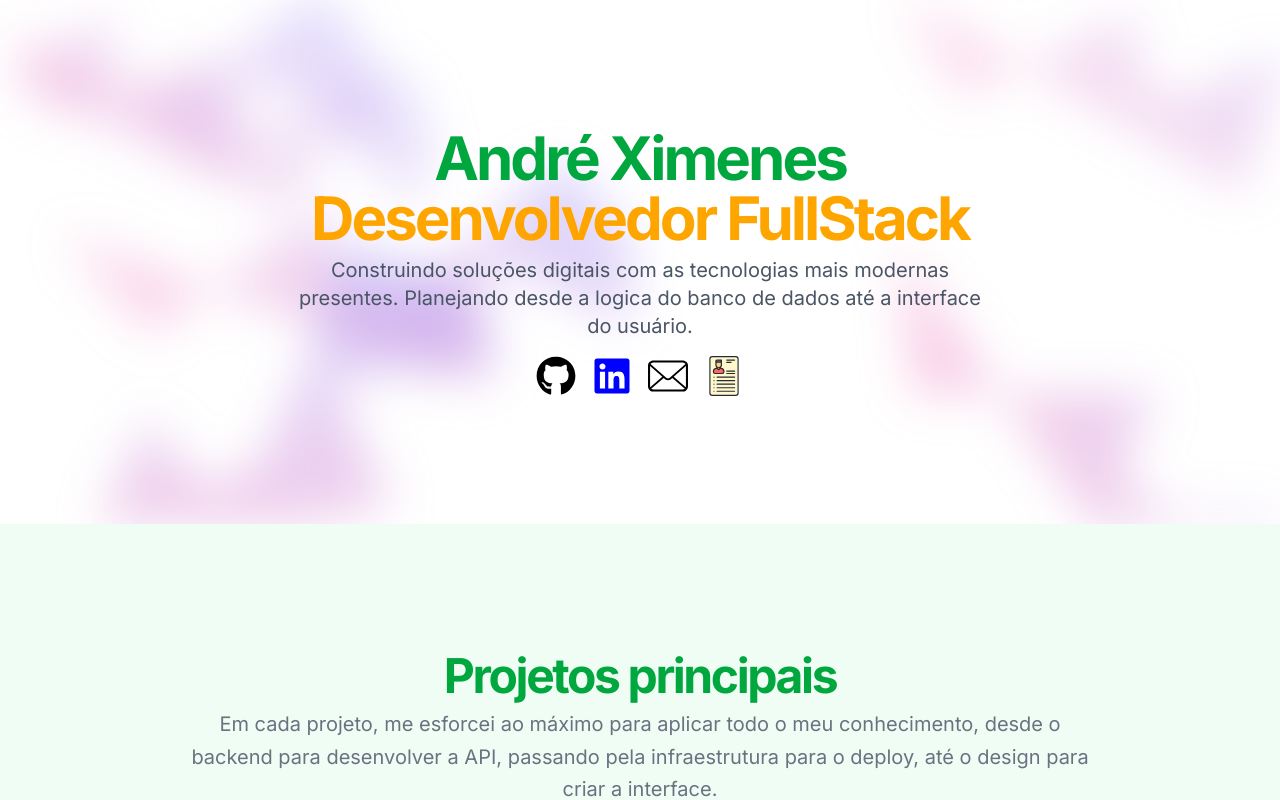
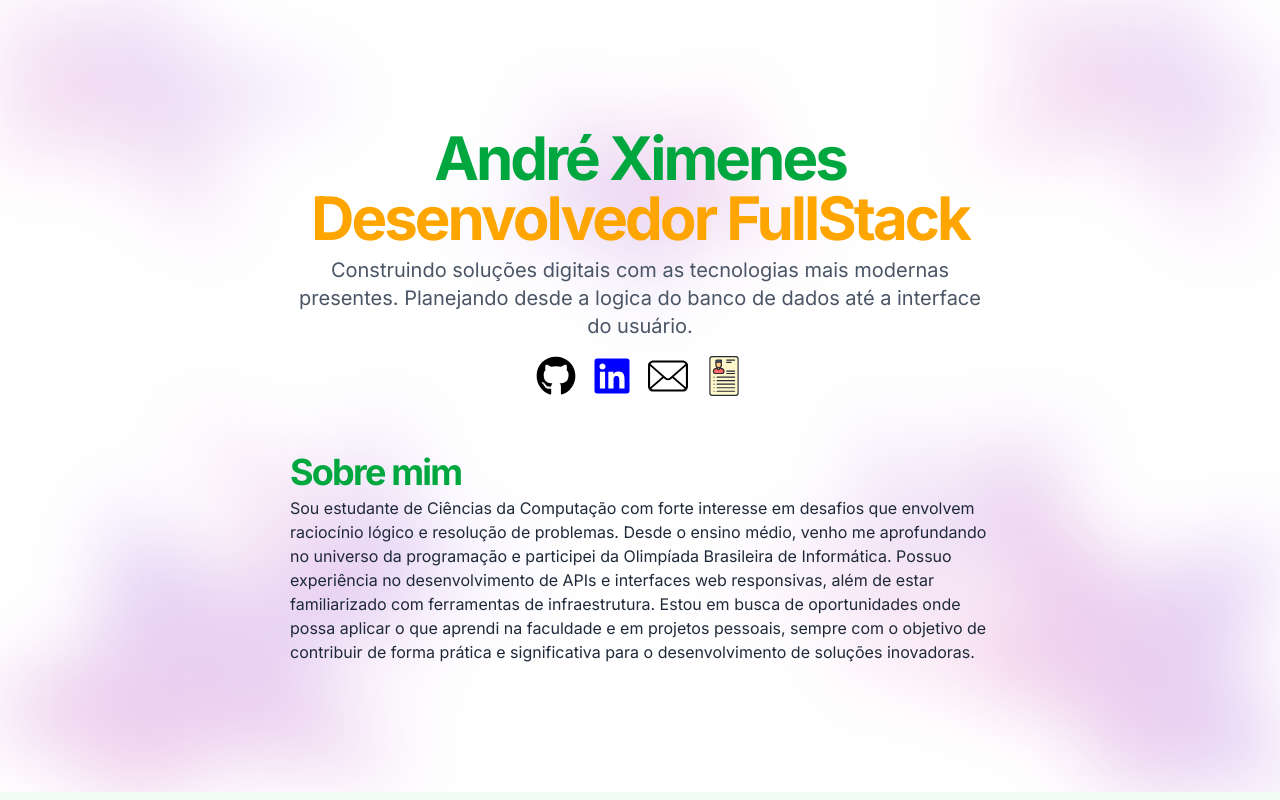
Before and after one commit to AndreXime/portifolio, a Next.js app: page / in a window 1280 px wide. Shown: the top 800 px of the page. Built offline with nearby package versions, Linux system fonts and the light colour scheme.

Commit message:
PATCH: Efeito de fundo melhor e sessão sobre mim

```diff
--- a/src/app/globals.css
+++ b/src/app/globals.css
@@ -22,19 +22,19 @@
 
 @keyframes floatMovement {
 	0% {
-		transform: translateY(0);
+		transform: translate(0, 0);
 	}
 	33% {
-		transform: translateY(50px);
+		transform: translate(-19%, 19%);
 	}
 	66% {
-		transform: translateY(-50px);
+		transform: translate(19%, -19%);
 	}
 	100% {
-		transform: translateY(0);
+		transform: translate(0, 0);
 	}
 }
 
 .float-animation {
-	animation: floatMovement 6s infinite ease-in-out;
+	animation: floatMovement 3s infinite linear;
 }
--- a/src/app/page.tsx
+++ b/src/app/page.tsx
@@ -3,11 +3,10 @@ import BackgroundEffect from '@/components/ui/BackgroundEffect';
 
 export default function Page() {
 	return (
-		<div className="min-h-screen ">
-			<main>
+		<main className="min-h-screen">
 			<section
 				id="about"
-					className="py-20 md:py-24 lg:py-32 px-5 min-h-[60vh] relative">
+				className="py-20 md:py-24 lg:py-32 px-5 min-h-[70vh] relative">
 				<BackgroundEffect />
 				<Hero />
 			</section>
@@ -54,6 +53,5 @@ export default function Page() {
 				</div>
 			</section>
 		</main>
-		</div>
 	);
 }
--- a/src/components/sections/Hero.tsx
+++ b/src/components/sections/Hero.tsx
@@ -48,6 +48,17 @@ export default function Hero() {
 					<span className="sr-only">Currículo</span>
 				</Link>
 			</div>
+			<div className="flex flex-col text-left mt-10">
+				<h2 className="heading text-2xl tracking-tighter sm:text-3xl md:text-4xl text-left">Sobre mim</h2>
+				<p className="mx-auto max-w-[700px] text-gray-800 mt-1">
+					Sou estudante de Ciências da Computação com forte interesse em desafios que envolvem raciocínio lógico e
+					resolução de problemas. Desde o ensino médio, venho me aprofundando no universo da programação e participei da
+					Olimpíada Brasileira de Informática. Possuo experiência no desenvolvimento de APIs e interfaces web
+					responsivas, além de estar familiarizado com ferramentas de infraestrutura. Estou em busca de oportunidades
+					onde possa aplicar o que aprendi na faculdade e em projetos pessoais, sempre com o objetivo de contribuir de
+					forma prática e significativa para o desenvolvimento de soluções inovadoras.
+				</p>
+			</div>
 		</div>
 	);
 }
--- a/src/components/ui/BackgroundEffect.tsx
+++ b/src/components/ui/BackgroundEffect.tsx
@@ -2,48 +2,51 @@
  * O container pai deve ter propriedade relativa
  */
 export default function BackgroundEffect() {
-	const polygon =
-		'polygon(74.1% 44.1%, 100% 61.6%, 97.5% 26.9%, 85.5% 0.1%, 80.7% 2%, 72.5% 32.5%, 60.2% 62.4%, 52.4% 68.1%, 47.5% 58.3%, 45.2% 34.5%, 27.5% 76.7%, 0.1% 64.9%, 17.9% 100%, 27.6% 76.8%, 76.1% 97.7%, 74.1% 44.1%)';
+	const polygon = 'polygon(50% 0%, 61% 35%, 98% 35%, 68% 57%, 79% 91%, 50% 70%, 21% 91%, 32% 57%, 2% 35%, 39% 35%)';
 	const polygonClass = 'absolute bg-gradient-to-tr from-[#ff80b5] to-[#9089fc]';
 
 	return (
-		<div className="absolute inset-0 -z-10 overflow-hidden blur-xl ">
-			{/* Forma 1 - Canto superior esquerdo */}
+		<div className="absolute inset-0 -z-10 overflow-hidden blur-xl md:blur-2xl">
+			{/* Canto superior esquerdo */}
 			<div
 				style={{ clipPath: polygon }}
-				className={'left-[-10%] top-[-10%] w-[40%] h-[40%] rotate-[15deg] opacity-30 float-animation ' + polygonClass}
+				className={`left-[-10%] top-[-10%] w-[40%] h-[40%] rotate-[15deg] opacity-30 float-animation ${polygonClass}`}
 			/>
 
-			{/* Forma 2 - Canto inferior direito */}
+			{/* Canto superior direito */}
 			<div
 				style={{ clipPath: polygon }}
-				className={
-					'right-[-15%] bottom-[-10%] w-[50%] h-[50%] rotate-[45deg] opacity-40 float-animation ' + polygonClass
-				}
+				className={`right-[-10%] top-[-10%] w-[40%] h-[40%] rotate-[20deg] opacity-30 float-animation ${polygonClass}`}
 			/>
 
-			{/* Forma 3 - Centro-direita */}
+			{/* Canto inferior esquerdo */}
 			<div
 				style={{ clipPath: polygon }}
-				className={'right-[10%] top-[30%] w-[35%] h-[35%] rotate-[25deg] opacity-25 float-animation' + polygonClass}
+				className={`left-[-10%] bottom-[-10%] w-[50%] h-[50%] rotate-[-20deg] opacity-40 float-animation ${polygonClass}`}
 			/>
 
-			{/* Forma 4 - Centro-esquerda */}
+			{/* Canto inferior direito */}
 			<div
 				style={{ clipPath: polygon }}
-				className={'left-[5%] bottom-[30%] w-[45%] h-[45%] rotate-[10deg] opacity-35 float-animation ' + polygonClass}
+				className={`right-[-15%] bottom-[-10%] w-[50%] h-[50%] rotate-[45deg] opacity-40 float-animation ${polygonClass}`}
 			/>
 
-			{/* Polígono - Canto superior direito */}
+			{/* Meio-esquerda */}
 			<div
 				style={{ clipPath: polygon }}
-				className={`${polygonClass} right-[-10%] top-[-10%] w-[40%] h-[40%] rotate-[20deg] opacity-30 float-animation`}
+				className={`left-[10%] top-[50%] w-[35%] h-[35%] rotate-[25deg] opacity-25 float-animation ${polygonClass}`}
 			/>
 
-			{/* Polígono - Canto inferior esquerdo */}
+			{/* Meio-direita */}
 			<div
 				style={{ clipPath: polygon }}
-				className={`${polygonClass} left-[-10%] bottom-[-10%] w-[50%] h-[50%] rotate-[-20deg] opacity-40 float-animation`}
+				className={`right-[10%] top-[50%] w-[35%] h-[35%] rotate-[-25deg] opacity-25 float-animation ${polygonClass}`}
+			/>
+
+			{/* Centro superior */}
+			<div
+				style={{ clipPath: polygon }}
+				className={`left-[50%] top-[10%] w-[30%] h-[30%] -translate-x-1/2 rotate-[180deg] opacity-35 float-animation ${polygonClass}`}
 			/>
 		</div>
 	);
```
Lines whose indentation alone changed are shown as unchanged.
